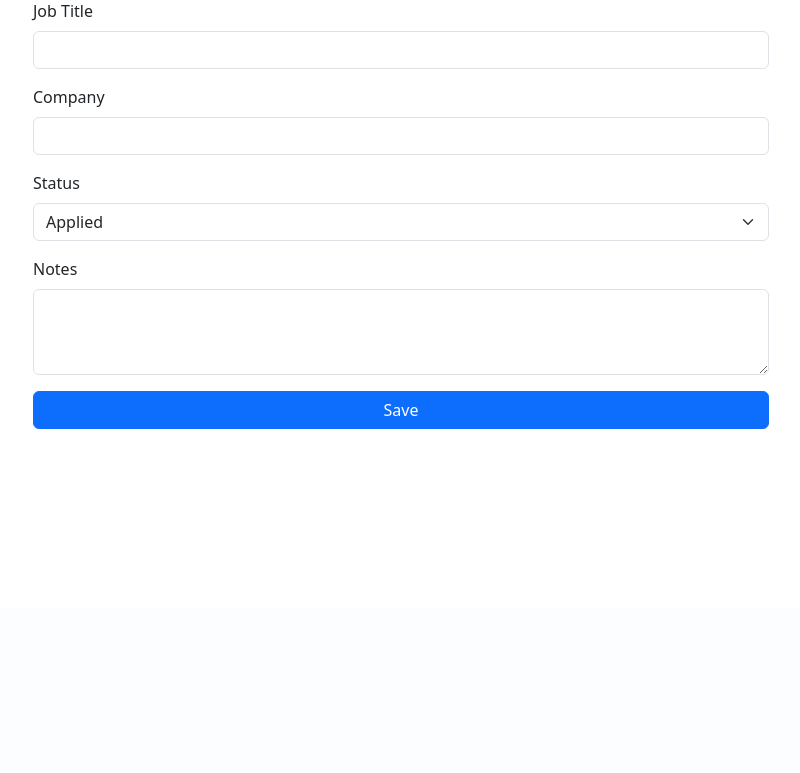
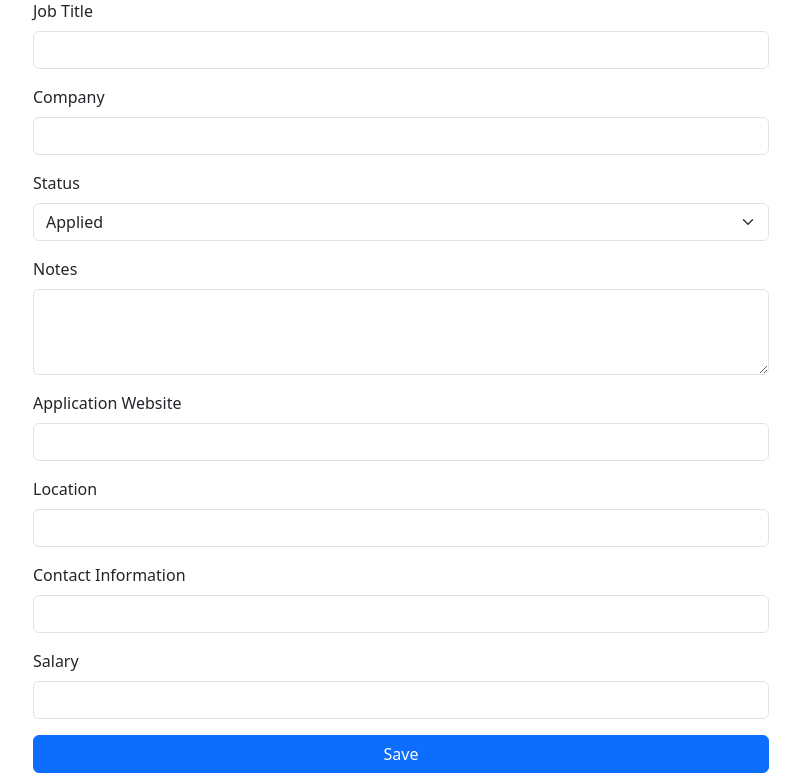
Before and after one commit to rogerpoirierIII/job_tracker, a Flask app: page /job/new in a window 1280 px wide. Shown: the part 192-965 px from the top of the page, without its empty margins (239-1039 px from the left). Before the commit the page ends 621 px from the top, so only its background shows below. Run offline with Flask 3, Linux system fonts and the light colour scheme; the visitor is signed in with stand-in values (Sample User, id 1).

Commit message:
Adds more Job details: Website, location, contact information, and salary

```diff
--- a/app/forms.py
+++ b/app/forms.py
@@ -2,7 +2,8 @@ from flask_wtf import FlaskForm
 from wtforms import StringField,PasswordField,SubmitField
 from wtforms.fields.choices import SelectField
 from wtforms.fields.simple import TextAreaField
-from wtforms.validators import DataRequired,Email,EqualTo
+from wtforms.validators import DataRequired, Email, EqualTo, Optional, URL
+
 
 #Signup form for new users
 class SignupForm(FlaskForm):
@@ -23,11 +24,12 @@ class LoginForm(FlaskForm):
 
 
 class JobForm(FlaskForm):
-    title = StringField('Job Title', validators=[DataRequired()])
-    company = StringField('Company', validators=[DataRequired()])
-    status = SelectField('Status', choices=[('Applied', 'Applied'),
-                                            ('Interview', 'Interview'),
-                                            ('Offer', 'Offer'),
-                                            ('Rejected', 'Rejected')])
-    notes = TextAreaField('Notes')
-    submit = SubmitField('Save')
+    title = StringField("Job Title", validators=[DataRequired()])
+    company = StringField("Company", validators=[DataRequired()])
+    status = SelectField("Status", choices=[("Applied","Applied"),("Interview","Interview"),("Offer","Offer"),("Rejected","Rejected")])
+    website = StringField("Website")
+    location = StringField("Location")
+    contact = StringField("Contact")
+    salary = StringField("Salary")
+    notes = TextAreaField("Notes")
+    submit = SubmitField("Save")
--- a/app/models.py
+++ b/app/models.py
@@ -29,4 +29,8 @@ class Job(db.Model):
     notes = db.Column(db.Text, nullable=False)
     user_id = db.Column(db.Integer, db.ForeignKey('user.id'))
     created_at = db.Column(db.DateTime, default=datetime.now())
-    updated_at = db.Column(db.DateTime, default=datetime.now(), onupdate=datetime.utcnow)
+    updated_at = db.Column(db.DateTime, default=datetime.now(), onupdate=datetime.now())
+    website = db.Column(db.String(250), nullable=True)
+    location = db.Column(db.String(150), nullable=True)
+    contact = db.Column(db.String(150), nullable=True)
+    salary = db.Column(db.String(50), nullable=True)
--- a/app/routes.py
+++ b/app/routes.py
@@ -134,6 +134,10 @@ def new_job():
         job = Job(title=form.title.data,
                   company=form.company.data,
                   status=form.status.data,
+                  website = form.website.data,
+                  location = form.location.data,
+                  contact = form.contact.data,
+                  salary = form.salary.data,
                   notes=form.notes.data,
                   owner=current_user)
         db.session.add(job)
@@ -155,6 +159,13 @@ def edit_job(job_id):
         job.title = form.title.data
         job.company = form.company.data
         job.status = form.status.data
+        website = form.website.data
+        if website and '://' not in website:
+            website = 'https://' + website
+        job.website = website
+        job.location = form.location.data
+        job.contact = form.contact.data
+        job.salary = form.salary.data
         job.notes = form.notes.data
         db.session.commit()
         flash("Job updated!", "success")
--- a/app/templates/job_form.html
+++ b/app/templates/job_form.html
@@ -28,6 +28,27 @@
           {{ form.notes(class="form-control", rows="3") }}
         </div>
 
+        <div class="mb-3">
+    <label for="website" class="form-label">Application Website</label>
+    {{ form.website(class="form-control") }}
+</div>
+
+<div class="mb-3">
+    <label for="location" class="form-label">Location</label>
+    {{ form.location(class="form-control") }}
+</div>
+
+<div class="mb-3">
+    <label for="contact" class="form-label">Contact Information</label>
+    {{ form.contact(class="form-control") }}
+</div>
+
+<div class="mb-3">
+    <label for="salary" class="form-label">Salary</label>
+    {{ form.salary(class="form-control") }}
+</div>
+
+
         <button type="submit" class="btn btn-primary w-100">Save</button>
       </form>
     </div>
```
Also changed, not shown: app/templates/job_cards.html (+10 -0 lines), app/templates/job_details.html (+5 -7 lines).
